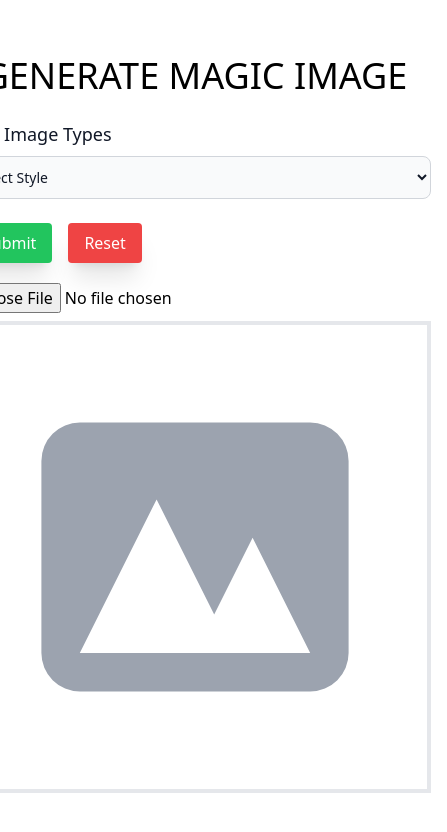
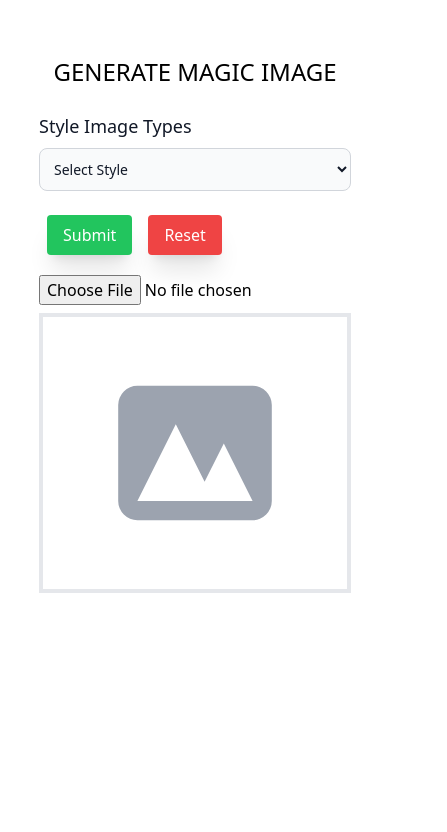
Before and after one commit to YBoelsen/image-upload-form, a React (Create React App) app: page / in a window 390 px wide. Shown: the top 832 px of the page, 447 px wide, since content can reach past the window. Built offline with nearby package versions, Linux system fonts and the light colour scheme; what deepai would draw is missing.

Commit message:
responsive

```diff
--- a/src/App.js
+++ b/src/App.js
@@ -47,10 +47,10 @@ function App() {
   }
 
   return (
-    <div className="flex justify-center mt-8">
+    <div className="flex justify-center mt-8 mx-12">
       <div className="rounded-lg  lg:w-1/2">
         <div className="m-4">
-          <p className="text-center p-2 text-4xl uppercase">Generate Magic Image</p>
+          <p className="text-center p-2 text-2xl md:text-4xl uppercase">Generate Magic Image</p>
           <div className='my-4 flex-col items-center justify-center	'>
             <label className="block mb-2 text-lg font-medium text-gray-900 dark:text-gray-400">Style Image Types</label>
             <select onChange={styleImageChange} id="" className="bg-gray-50 border border-gray-300 text-gray-900 text-sm rounded-lg focus:ring-blue-500 focus:border-blue-500 block w-full p-2.5 dark:bg-gray-700 dark:border-gray-600 dark:placeholder-gray-400 dark:text-white dark:focus:ring-blue-500 dark:focus:border-blue-500">
@@ -62,21 +62,21 @@ function App() {
             <button className="px-4 py-2 text-white bg-green-500 rounded shadow-xl" onClick={onSubmit}>Submit</button>
             <button className="px-4 py-2 text-white bg-red-500 rounded shadow-xl" onClick={onReset}>Reset</button>
           </div>
-          <div className="flex-col items-center justify-center h-96 ">
+          <div className="flex-col items-center justify-center h-48 lg:h-96 ">
             {/* <input type="file" className="opacity-0" id="myfile" onChange={handleChange} /> */}
             <input type="file" id="myfile" name="myfile" onChange={handleChange} className="mb-2" />
             {/* <label className="flex flex-col w-auto p-3 border-4 border-dashed hover:bg-gray-100 hover:border-gray-300"> */}
             {/* <span className='uppercase text-lg text-center text-10xl'>Content Type</span> */}
-            <div className='flex justify-center border-grey border-4 p-10'>
-              {file ? <img src={file} className="h-96" width="" id="contentImg" alt="" /> : <svg xmlns="http://www.w3.org/2000/svg"
-                className=" h-96 text-gray-400 group-hover:text-gray-600" viewBox="0 0 20 20"
+            <div className='flex justify-center border-grey border-4 p-10 mb-16'>
+              {file ? <img src={file} className="h-48 lg:h-96" id="contentImg" alt="" /> : <svg xmlns="http://www.w3.org/2000/svg"
+                className="h-48 lg:h-96 text-gray-400 group-hover:text-gray-600" viewBox="0 0 20 20"
                 fill="currentColor">
                 <path fillRule="evenodd"
                   d="M4 3a2 2 0 00-2 2v10a2 2 0 002 2h12a2 2 0 002-2V5a2 2 0 00-2-2H4zm12 12H4l4-8 3 6 2-4 3 6z"
                   clipRule="evenodd" />
               </svg>}
             </div>
-
+            <div className='mb-16 h-4'></div>
             {/* </label> */}
 
           </div>
```
